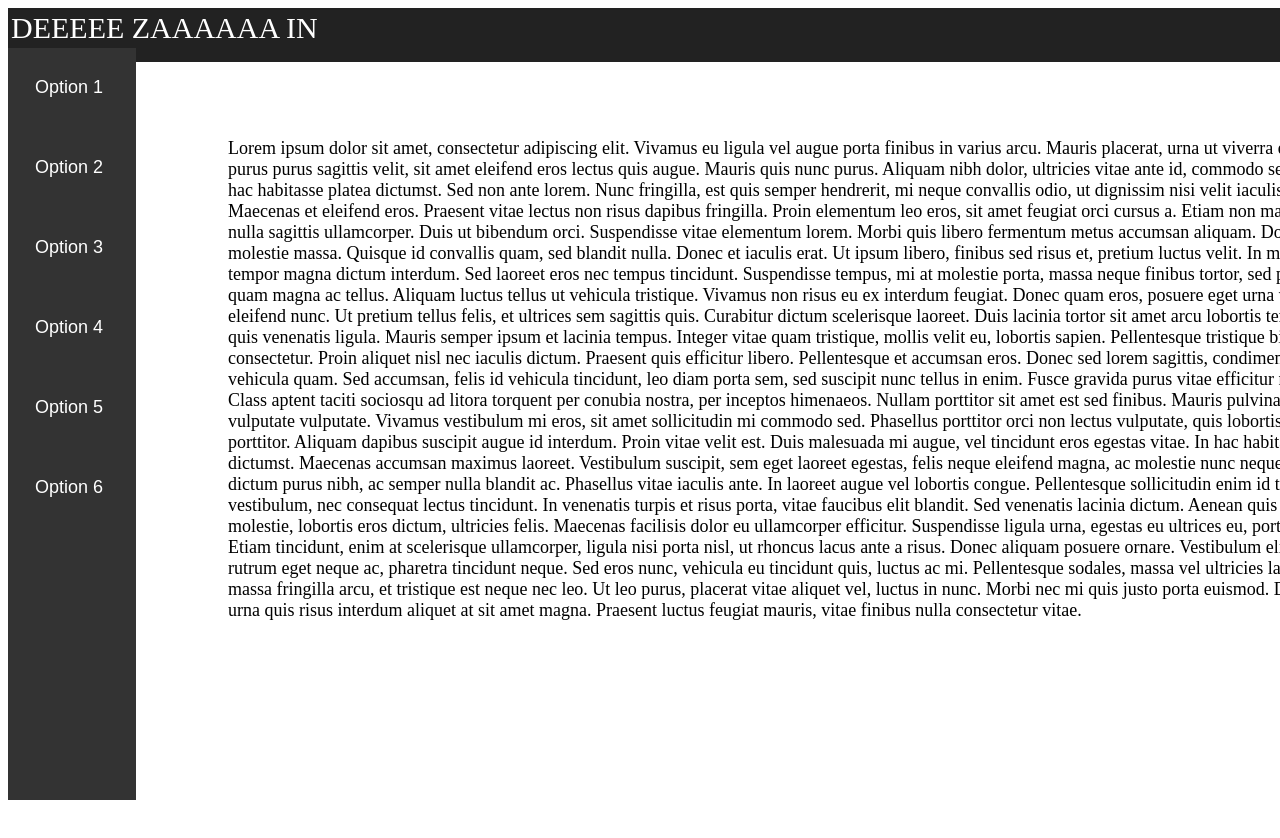
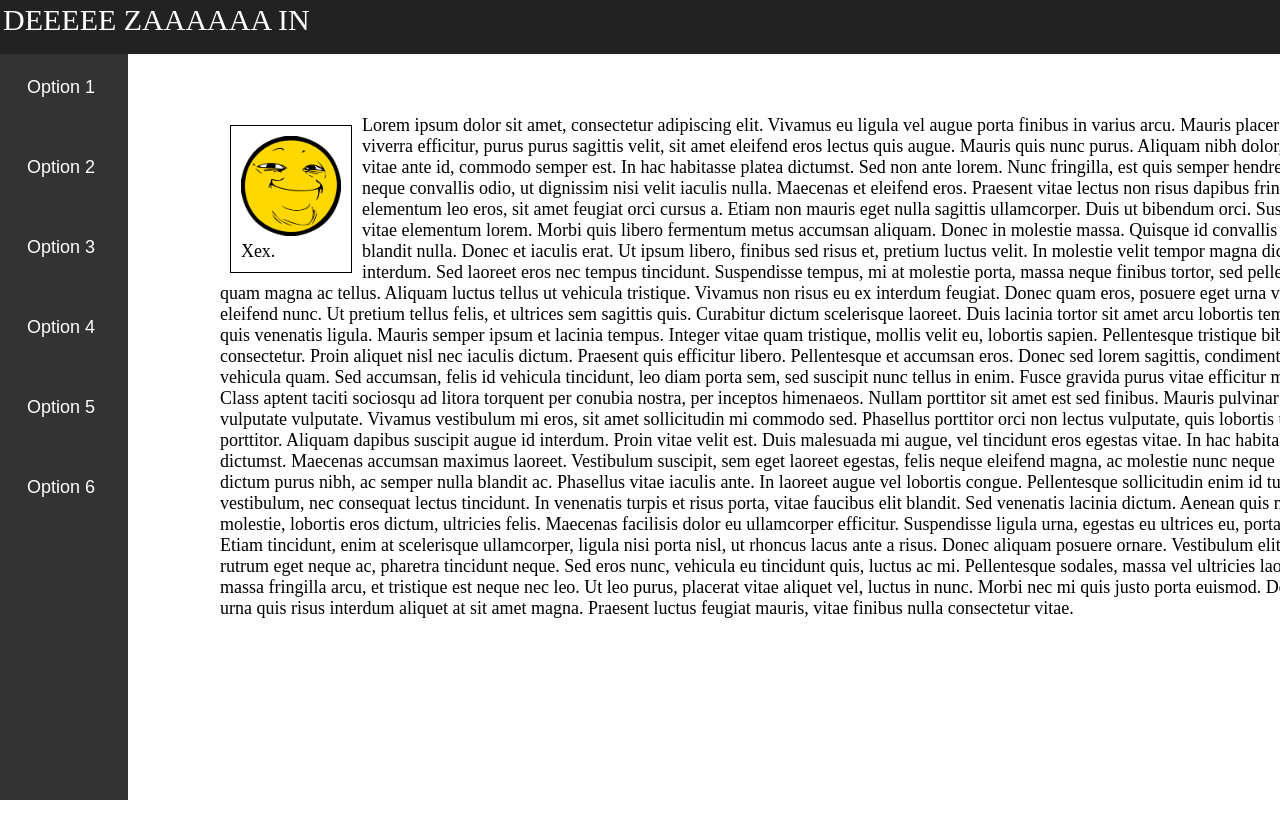
Before and after one commit to Fr1tzler/WebStudy, a plain HTML site: page main.html in a window 1280 px wide. Shown: the top 838 px of the page. Drawn offline with Linux system fonts and the light colour scheme.

Commit message:
added yoba

```diff
--- a/main.html
+++ b/main.html
@@ -20,7 +20,13 @@
                 <button class="option">Option 6</button>
             </div>
             <div class="content">
-                <p>Lorem ipsum dolor sit amet, consectetur adipiscing elit. Vivamus eu ligula vel augue porta finibus in varius arcu.
+                <p>
+                    <figure class="leftImage">
+                        <img src="img/yoba.png" width="100px"></img>
+                        <figcaption> Хех. </figcaption>
+                    </figure>
+
+                    Lorem ipsum dolor sit amet, consectetur adipiscing elit. Vivamus eu ligula vel augue porta finibus in varius arcu.
              Mauris placerat, urna ut viverra efficitur, purus purus sagittis velit, sit amet eleifend eros lectus quis augue. Mauris quis nunc purus.
              Aliquam nibh dolor, ultricies vitae ante id, commodo semper est. In hac habitasse platea dictumst. Sed non ante lorem.
              Nunc fringilla, est quis semper hendrerit, mi neque convallis odio, ut dignissim nisi velit iaculis nulla. Maecenas et eleifend eros.
--- a/styles.css
+++ b/styles.css
@@ -1,3 +1,6 @@
+body {
+    margin: 0%;
+}
 .header {
     height: 6%; /* Высота слоя */
     width: 100%;
@@ -7,10 +10,10 @@
     padding: 3px;
     position: fixed;
     color: white;
-    z-index: 100;
+    z-index: 200;
 }
 .page {
-    top: 50px;
+    margin-top: 6%;
     position: absolute;
     overflow: hidden;
     height: 500%;
@@ -55,6 +58,7 @@
 }
 .content {
     padding: 50px;
+    padding-top: 0px;
     width: 90%;
     font-size: large;
     position: relative;
@@ -64,3 +68,9 @@
     overflow: auto;
     z-index: 50;
 }
+.leftImage{
+    float:left; /* Выравнивание по левому краю */
+    margin: 10px; /* Отступы вокруг картинки */
+    padding: 10px;
+    border: 1px solid black;
+}
```
Also changed, not shown: img/yoba.png (added).
